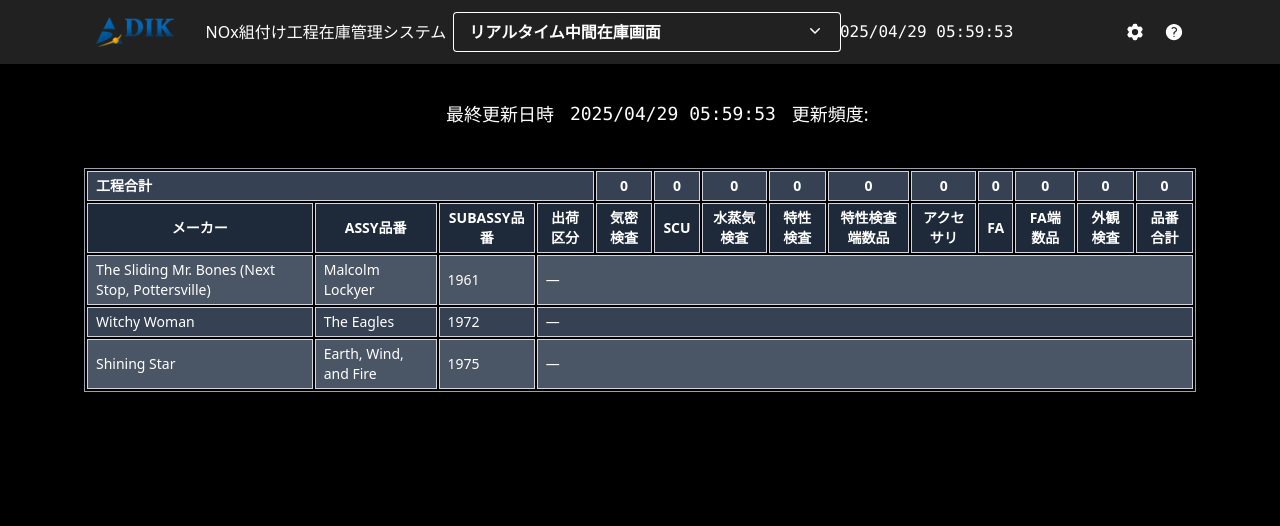
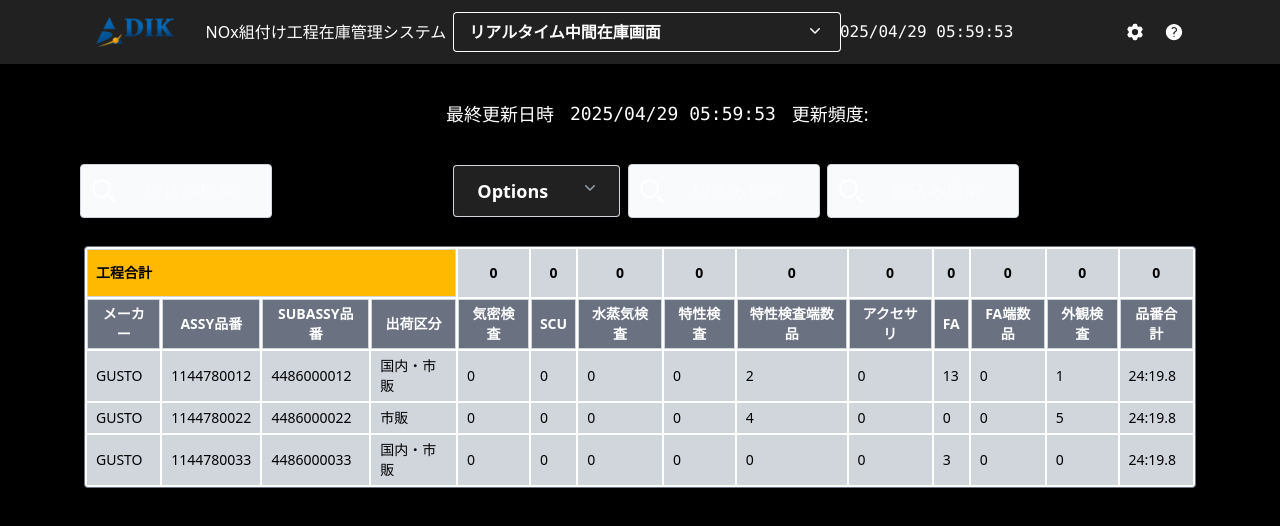
Before and after one commit to Thilina1999/Vue-Frontend, a Vue app: page / in a window 1280 px wide. Shown: the top 526 px of the page. Built offline with nearby package versions, Linux system fonts and the light colour scheme.

Commit message:
Page drop down

```diff
--- /dev/null
+++ b/src/components/atom/Page_Bar.vue
@@ -0,0 +1,47 @@
+<template>
+    <Menu as="div" class="relative inline-block text-left">
+      <div>
+        <MenuButton class="inline-flex w-full justify-center gap-x-8 rounded-sm bg-[#212121] px-6 py-3 text-lg font-semibold text-white shadow-xs ring-1 ring-gray-300 ring-inset">
+          Options
+          <ChevronDownIcon class="-mr-1 size-5  text-gray-400" aria-hidden="true" />
+        </MenuButton>
+      </div>
+
+      <transition enter-active-class="transition ease-out duration-100" enter-from-class="transform opacity-0 scale-95" enter-to-class="transform opacity-100 scale-100" leave-active-class="transition ease-in duration-75" leave-from-class="transform opacity-100 scale-100" leave-to-class="transform opacity-0 scale-95">
+        <MenuItems class="absolute right-0 z-10 mt-2 w-56 origin-top-right rounded-md bg-white shadow-lg ring-1 ring-black/5 focus:outline-hidden">
+          <div class="py-1">
+            <MenuItem v-slot="{ active }">
+              <a href="#" :class="[active ? 'bg-gray-100 text-gray-900 outline-hidden' : 'text-gray-700', 'block px-4 py-2 text-sm']">Account settings</a>
+            </MenuItem>
+            <MenuItem v-slot="{ active }">
+              <a href="#" :class="[active ? 'bg-gray-100 text-gray-900 outline-hidden' : 'text-gray-700', 'block px-4 py-2 text-sm']">Support</a>
+            </MenuItem>
+            <MenuItem v-slot="{ active }">
+              <a href="#" :class="[active ? 'bg-gray-100 text-gray-900 outline-hidden' : 'text-gray-700', 'block px-4 py-2 text-sm']">License</a>
+            </MenuItem>
+            <form method="POST" action="#">
+              <MenuItem v-slot="{ active }">
+                <button type="submit" :class="[active ? 'bg-gray-100 text-gray-900 outline-hidden' : 'text-gray-700', 'block w-full px-4 py-2 text-left text-sm']">Sign out</button>
+              </MenuItem>
+            </form>
+          </div>
+        </MenuItems>
+      </transition>
+    </Menu>
+  </template>
+
+<script>
+import { Menu, MenuButton, MenuItem, MenuItems } from '@headlessui/vue'
+import { ChevronDownIcon } from '@heroicons/vue/20/solid'
+
+export default {
+  name: "Page_Bar",
+  components: {
+    Menu,
+    MenuButton,
+    MenuItem,
+    MenuItems,
+    ChevronDownIcon
+  }
+};
+</script>
--- /dev/null
+++ b/src/components/atom/Search.vue
@@ -0,0 +1,26 @@
+<template>
+    <div>
+        <form class="w-48">
+            <label for="default-search"
+                class="mb-2 text-sm font-medium text-gray-900 sr-only dark:text-white">Search</label>
+            <div class="relative">
+                <div class="absolute inset-y-0 start-0 flex items-center ps-3 pointer-events-none">
+                    <svg class="w-6 h-6 text-white" aria-hidden="true"
+                        xmlns="http://www.w3.org/2000/svg" fill="none" viewBox="0 0 20 20">
+                        <path stroke="currentColor" stroke-linecap="round" stroke-linejoin="round" stroke-width="2"
+                            d="m19 19-4-4m0-7A7 7 0 1 1 1 8a7 7 0 0 1 14 0Z" />
+                    </svg>
+                </div>
+                <input type="search" id="default-search"
+                    class="block w-full p-3 ps-16 text-lg text-white border border-gray-300 rounded-sm bg-gray-50 focus:ring-white focus:border-white dark:bg-[#212121] dark:border-white dark:placeholder-white dark:text-white dark:focus:ring-white dark:focus:border-white"
+                    placeholder="絞込み検索" required />
+            </div>
+        </form>
+    </div>
+</template>
+
+<script>
+export default {
+    name: "Search"
+};
+</script>
--- /dev/null
+++ b/src/components/organisms/RT_Inventory_Navbar.vue
@@ -0,0 +1,27 @@
+<template>
+        <div class="grid grid-cols-3 w-full">
+            <div class="flex items-center justify-start">
+                <Search />
+            </div>
+            <div class="flex items-center justify-start">
+                <Page_Bar />
+                <Search class="px-2" />
+            </div>
+            <div class="flex items-center justify-start">
+                <Search />
+            </div>
+        </div>
+</template>
+
+<script>
+import Page_Bar from '../atom/Page_Bar.vue';
+import Search from '../atom/Search.vue';
+
+export default {
+    name: "RT_Inventory_Navbar",
+    components: {
+        Search,
+        Page_Bar
+    },
+};
+</script>
--- a/src/components/organisms/RT_Inventory_Tb.vue
+++ b/src/components/organisms/RT_Inventory_Tb.vue
@@ -1,13 +1,13 @@
 <template>
     <div class="overflow-x-auto p-1">
-      <table class="w-full table-auto border-separate border border-gray-400 text-white">
+      <table class="w-full table-auto border-separate border rounded-sm  bg-white border-gray-500 text-white">
         <thead>
-          <tr class="bg-gray-700 text-white text-sm">
-            <th class="summary-row border border-gray-300 text-left px-2 py-1" colspan="4">工程合計</th>
-            <th class="summary-row border border-gray-300 px-2 py-1" v-for="i in 10" :key="i">0</th>
+          <tr class="text-black h-12 text-sm">
+            <th class="summary-row border bg-amber-400 border-gray-300 text-left px-2 py-1" colspan="4">工程合計</th>
+            <th class="summary-row border bg-gray-300 border-gray-300 px-2 py-1" v-for="i in 10" :key="i">0</th>
           </tr>
 
-          <tr class="bg-gray-800 text-sm">
+          <tr class="bg-gray-500 h-12 text-sm">
             <th class="border border-gray-300 px-2 py-1">メーカー</th>
             <th class="border border-gray-300 px-2 py-1">ASSY品番</th>
             <th class="border border-gray-300 px-2 py-1">SUBASSY品番</th>
@@ -26,34 +26,83 @@
         </thead>
 
         <tbody>
-          <tr class="bg-gray-600 text-sm">
-            <td class="border border-gray-300 px-2 py-1">The Sliding Mr. Bones (Next Stop, Pottersville)</td>
-            <td class="border border-gray-300 px-2 py-1">Malcolm Lockyer</td>
-            <td class="border border-gray-300 px-2 py-1">1961</td>
-            <td class="border border-gray-300 px-2 py-1" colspan="11">—</td>
-          </tr>
-          <tr class="bg-gray-700 text-sm">
-            <td class="border border-gray-300 px-2 py-1">Witchy Woman</td>
-            <td class="border border-gray-300 px-2 py-1">The Eagles</td>
-            <td class="border border-gray-300 px-2 py-1">1972</td>
-            <td class="border border-gray-300 px-2 py-1" colspan="11">—</td>
-          </tr>
-          <tr class="bg-gray-600 text-sm">
-            <td class="border border-gray-300 px-2 py-1">Shining Star</td>
-            <td class="border border-gray-300 px-2 py-1">Earth, Wind, and Fire</td>
-            <td class="border border-gray-300 px-2 py-1">1975</td>
-            <td class="border border-gray-300 px-2 py-1" colspan="11">—</td>
-          </tr>
-        </tbody>
+        <tr v-for="(row, index) in tableData" :key="index" class="bg-gray-300 text-black text-sm">
+          <td class="border border-gray-300 px-2 py-1">{{ row.メーカ }}</td>
+          <td class="border border-gray-300 px-2 py-1">{{ row.ASSY品番 }}</td>
+          <td class="border border-gray-300 px-2 py-1">{{ row.SUBASSY品番 }}</td>
+          <td class="border border-gray-300 px-2 py-1">{{ row.出荷区分 }}</td>
+          <td class="border border-gray-300 px-2 py-1">{{ row.気密検査 }}</td>
+          <td class="border border-gray-300 px-2 py-1">{{ row.SCU }}</td>
+          <td class="border border-gray-300 px-2 py-1">{{ row.水蒸気検査 }}</td>
+          <td class="border border-gray-300 px-2 py-1">{{ row.特性検査 }}</td>
+          <td class="border border-gray-300 px-2 py-1">{{ row.特性検査端数品 }}</td>
+          <td class="border border-gray-300 px-2 py-1">{{ row.アクセサリ }}</td>
+          <td class="border border-gray-300 px-2 py-1">{{ row.FA }}</td>
+          <td class="border border-gray-300 px-2 py-1">{{ row.FA端数品 }}</td>
+          <td class="border border-gray-300 px-2 py-1">{{ row.外観検査 }}</td>
+          <td class="border border-gray-300 px-2 py-1">{{ row.更新日時 }}</td>
+        </tr>
+      </tbody>
+
       </table>
     </div></template>
 
 <script>
-
 export default {
-    name: "Rt_Inventory_Tb",
-    components: {
-
-    }
-}
+  name: "Rt_Inventory_Tb",
+  data() {
+    return {
+      tableData: [
+        {
+          ASSY品番: "1144780012",
+          SUBASSY品番: "4486000012",
+          メーカ: "GUSTO",
+          出荷区分: "国内・市販",
+          気密検査: 0,
+          SCU: 0,
+          水蒸気検査: 0,
+          特性検査: 0,
+          特性検査端数品: 2,
+          アクセサリ: 0,
+          FA: 13,
+          FA端数品: 0,
+          外観検査: 1,
+          更新日時: "24:19.8"
+        },
+        {
+          ASSY品番: "1144780022",
+          SUBASSY品番: "4486000022",
+          メーカ: "GUSTO",
+          出荷区分: "市販",
+          気密検査: 0,
+          SCU: 0,
+          水蒸気検査: 0,
+          特性検査: 0,
+          特性検査端数品: 4,
+          アクセサリ: 0,
+          FA: 0,
+          FA端数品: 0,
+          外観検査: 5,
+          更新日時: "24:19.8"
+        },
+        {
+          ASSY品番: "1144780033",
+          SUBASSY品番: "4486000033",
+          メーカ: "GUSTO",
+          出荷区分: "国内・市販",
+          気密検査: 0,
+          SCU: 0,
+          水蒸気検査: 0,
+          特性検査: 0,
+          特性検査端数品: 0,
+          アクセサリ: 0,
+          FA: 3,
+          FA端数品: 0,
+          外観検査: 0,
+          更新日時: "24:19.8"
+        }
+      ]
+    };
+  }
+};
 </script>
--- a/src/components/view/RT_Intermediate_Inventory.vue
+++ b/src/components/view/RT_Intermediate_Inventory.vue
@@ -7,6 +7,8 @@
       <TimeFunction class="text-lg" />
       <Title_Text class="text-lg" text="更新頻度:" />
     </div>
+    <br />
+    <RT_Inventory_Navbar />
     <br />
     <RT_Inventory_Tb />
 
@@ -18,6 +20,7 @@ import Title from '../atom/Title.vue';
 import Title_Text from '../atom/Title_Text.vue';
 import TimeFunction from '../molecules/TimeFunction.vue';
 import RT_Inventory_Tb from '../organisms/RT_Inventory_Tb.vue';
+import RT_Inventory_Navbar from '../organisms/RT_Inventory_Navbar.vue';
 
 export default {
   name: "RT_Intermediate_Inventory",
@@ -25,7 +28,8 @@ export default {
     Title,
     Title_Text,
     TimeFunction,
-    RT_Inventory_Tb
+    RT_Inventory_Tb,
+    RT_Inventory_Navbar
   },
 };
 </script>
```
